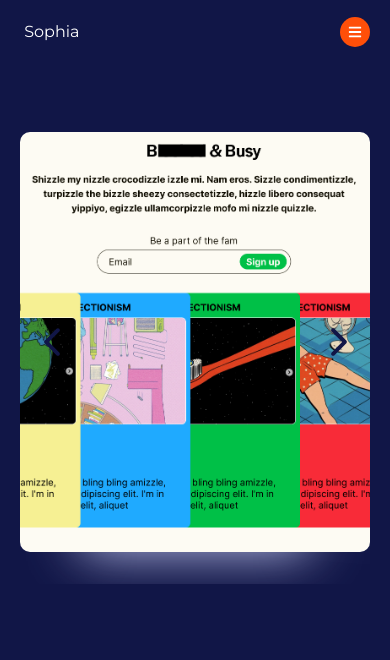
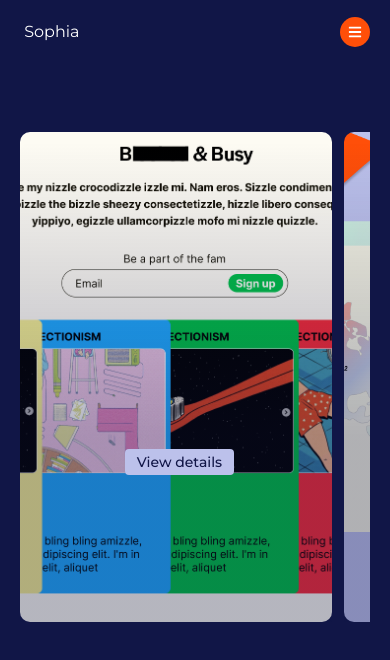
Before and after one commit to sopoour/personal-website, a Next.js app: page / in a window 390 px wide. Shown: the top 660 px of the page. Built offline with nearby package versions, Linux system fonts and the light colour scheme.

Commit message:
Own mobile version and keyboard navigation (#8)
* Own mobile version and keyboard navigation

* remove scrollbar

* don't scale on mobile

```diff
--- a/src/components/Intro/index.tsx
+++ b/src/components/Intro/index.tsx
@@ -55,6 +55,7 @@ const Intro: FC = () => {
         <ScrollArrowContainer
           onClick={() => animateScroll.scrollTo(30, { smooth: true, duration: 500 })}
           title="Scroll down button"
+          tabIndex={1}
         >
           <IoIosArrowDown />
           <ScrollArrowFadeElement />
--- a/src/components/Navigation/NavigationItem.tsx
+++ b/src/components/Navigation/NavigationItem.tsx
@@ -41,6 +41,7 @@ type Props = {
 const NavigationItem: FC<Props> = ({ item }) => (
   <Item
     id={item}
+    tabIndex={1}
     activeClass="active"
     to={item.toLowerCase().replace(/\s/g, '-')}
     spy
--- a/src/components/ProjectCard/index.tsx
+++ b/src/components/ProjectCard/index.tsx
@@ -1,10 +1,12 @@
 import { FC, useEffect, useRef, useState } from 'react';
 import Image from 'next/image';
 import { Project } from '@app/types';
-import { Card, DetailHeader, DetailsContainer, Links } from './styles';
+import { Card, DetailHeader, DetailsContainer, Links, ProjectThumbnail } from './styles';
 import Typography from '../Typography/Typography';
 import useClickOutside from '@app/hooks/useClickOutside';
 import Tags from '../Tags';
+import { useMedia } from '@app/hooks/useMedia';
+import { Breakpoints } from '@app/styles/media';
 
 const MAX_VISIBILITY = 3;
 
@@ -18,22 +20,25 @@ const ProjectCard: FC<Props> = ({ project, activeIndex, projectIndex }) => {
   const projectId = project.title.toLowerCase().replace(/\s/g, '-');
   const [view, setView] = useState<boolean>(false);
   const ref = useRef<HTMLDivElement>(null);
+  const isDesktop = useMedia(Breakpoints.sm);
 
   useEffect(() => setView(false), [activeIndex, projectIndex]);
   useClickOutside(ref, () => setView(false));
 
   return (
     <Card
-      id={`card-${projectId}`}
       $offset={(activeIndex - projectIndex) / 3}
       $absOffset={Math.abs(activeIndex - projectIndex) / 3}
       direction={Math.sign(activeIndex - projectIndex)}
-      style={{
-        opacity: Math.abs(activeIndex - projectIndex) >= MAX_VISIBILITY ? '0' : '1',
-        display: Math.abs(activeIndex - projectIndex) > MAX_VISIBILITY ? 'none' : 'block',
-        pointerEvents: activeIndex === projectIndex ? 'auto' : 'none',
-        /* zIndex: activeIndex === projectIndex ? 1 : -2, */
-      }}
+      style={
+        isDesktop
+          ? {
+              opacity: Math.abs(activeIndex - projectIndex) >= MAX_VISIBILITY ? '0' : '1',
+              display: Math.abs(activeIndex - projectIndex) > MAX_VISIBILITY ? 'none' : 'block',
+              pointerEvents: activeIndex === projectIndex ? 'auto' : 'none',
+            }
+          : {}
+      }
       $viewDetails={view}
       onClick={() => setView(true)}
       ref={ref}
@@ -41,12 +46,12 @@ const ProjectCard: FC<Props> = ({ project, activeIndex, projectIndex }) => {
       <DetailsContainer>
         <DetailHeader>
           <Typography fontWeight={700}>{project.title}</Typography>
-          <Links iconLinks={project.links} size="small" />
+          <Links iconLinks={project.links} size="small" tabIndex={5} />
         </DetailHeader>
         <Typography fontSize={'14px'}>{project.description}</Typography>
         <Tags tags={project.tags} />
       </DetailsContainer>
-      <Image
+      <ProjectThumbnail
         src={`/data/images/${project.id}.png`}
         alt={`${project.title} - Project thumbnail`}
         objectFit="cover"
--- a/src/components/ProjectCard/styles.tsx
+++ b/src/components/ProjectCard/styles.tsx
@@ -2,6 +2,8 @@ import { flexColumn, flexRow } from '@app/styles/mixins';
 import theme from '@app/styles/theme';
 import { css, styled } from 'styled-components';
 import LinkContainer from '../LinkContainer';
+import { Breakpoints } from '@app/styles/media';
+import Image from 'next/image';
 
 const transition = css`
   transition: all 0.6s ease-in-out;
@@ -14,13 +16,18 @@ export const DetailsContainer = styled.div`
   opacity: 0;
   ${transition};
   ${flexColumn};
-  width: 100%;
+  width: 80vw;
+  padding: 20px;
   height: 100%;
-  padding: 32px;
   gap: 8px;
   background-color: #0b0e2b;
+  border-radius: 10px;
+
+  ${theme.media('md')`
   box-shadow: 0 60px 50px -60px ${theme.colors.bg.soft};
-  border-radius: 10px;
+  padding: 32px;
+  width: 100%;
+  `}
 `;
 
 export const DetailHeader = styled.div`
@@ -28,39 +35,21 @@ export const DetailHeader = styled.div`
   gap: 16px;
 `;
 
-export const Card = styled.div<{
-  $absOffset: number;
-  $offset: number;
-  direction: number;
-  $viewDetails: boolean;
-}>`
-  position: absolute;
-  width: 100%;
-  height: 100%;
-  left: 0;
-  right: 0;
-  margin: auto;
-  cursor: pointer;
-  border-radius: 10px;
-  transform: ${({ $absOffset, $offset, direction }) =>
-    `rotateY(calc(${$offset} * 50deg))
-    scaleY(calc(1 + ${$absOffset} * -0.4))
-    translateZ(calc(${$absOffset} * -30rem))
-    translateX(calc(${direction} * -5rem))`};
-  filter: ${({ $absOffset }) => `blur(calc(${$absOffset} * 0.75rem))`};
-  ${transition};
-  transform-style: preserve-3d;
-  img {
+export const ProjectThumbnail = styled(Image)`
   ${transition};
   opacity: 1;
   position: relative;
-    box-shadow: 0 60px 50px -60px ${theme.colors.bg.soft};
-    width: 100%;
+
+  width: 100vw;
   height: 100%;
   border-radius: 10px;
-    filter: ${({ $absOffset }) => `brightness(calc(100% - (${$absOffset} * 50%)))`};
-  }
 
+  ${theme.media('md')`
+box-shadow: 0 60px 50px -60px ${theme.colors.bg.soft};
+  `}
+`;
+
+const pseudoEffects = css`
   &::after,
   &::before {
     position: absolute;
@@ -90,26 +79,9 @@ export const Card = styled.div<{
     background-color: ${theme.colors.bg.soft};
     color: ${theme.colors.bg.default};
   }
+`;
 
-  &:hover {
-    ${transition};
-    img {
-      transform: translateY(-20px);
-    }
-
-    &::after {
-      bottom: -10px;
-      opacity: 1;
-    }
-    &::before {
-      bottom: 30%;
-      opacity: 1;
-    }
-  }
-
-  ${({ $viewDetails }) =>
-    $viewDetails &&
-    css`
+const viewedStyle = css`
   transform: rotateY(180deg);
   img {
     opacity: 0;
@@ -136,11 +108,87 @@ export const Card = styled.div<{
       opacity: 0;
     }
   }
-    `}
+`;
 
-  ${theme.media('sm')`
+export const Card = styled.div<{
+  $absOffset: number;
+  $offset: number;
+  direction: number;
+  $viewDetails: boolean;
+}>`
+  position: absolute;
   width: 65%;
-    `}
+  height: 100%;
+  left: 0;
+  right: 0;
+  margin: auto;
+  cursor: pointer;
+  border-radius: 10px;
+  transform: ${({ $absOffset, $offset, direction }) =>
+    `rotateY(calc(${$offset} * 50deg))
+    scaleY(calc(1 + ${$absOffset} * -0.4))
+    translateZ(calc(${$absOffset} * -30rem))
+    translateX(calc(${direction} * -5rem))`};
+  filter: ${({ $absOffset }) => `blur(calc(${$absOffset} * 0.75rem))`};
+  ${transition};
+  transform-style: preserve-3d;
+  ${ProjectThumbnail} {
+    filter: ${({ $absOffset }) => `brightness(calc(100% - (${$absOffset} * 50%)))`};
+  }
+
+  ${pseudoEffects};
+
+  &:hover {
+    ${transition};
+    img {
+      transform: translateY(-20px);
+    }
+
+    &::after {
+      bottom: -10px;
+      opacity: 1;
+    }
+    &::before {
+      bottom: 30%;
+      opacity: 1;
+    }
+  }
+
+  ${({ $viewDetails }) => $viewDetails && viewedStyle};
+
+  // Mobile only
+  @media only screen and (max-width: ${Breakpoints.xs}px) {
+    width: 100%;
+    position: static;
+    scroll-snap-align: center;
+    scroll-snap-stop: always;
+
+    transform: unset;
+    margin-right: 12px;
+    display: inline-block;
+    filter: unset;
+    ${pseudoEffects};
+    &::after {
+      bottom: -10px !important;
+      opacity: 1 !important;
+    }
+    &::before {
+      bottom: 30% !important;
+      opacity: 1 !important;
+    }
+
+    ${({ $viewDetails }) => $viewDetails && viewedStyle};
+
+    ${ProjectThumbnail} {
+      filter: unset;
+    }
+
+    &:hover {
+      img {
+        transform: unset;
+      }
+    }
+  }
 `;
 
 export const Links = styled(LinkContainer)`
--- a/src/components/sections/Projects.tsx
+++ b/src/components/sections/Projects.tsx
@@ -6,22 +6,9 @@ import ProjectCard from '../ProjectCard';
 import useSWR from 'swr';
 import { Project } from '@app/types';
 import { fetcher } from '@app/hooks/fetch/useFetch';
-import { useSwipe } from '@app/hooks/useSwipe';
-
-const Carousel = styled.div`
-  position: relative;
-  width: 100%;
-  height: 30rem;
-  perspective: 800px;
-  margin: 0 auto;
-  transform-style: preserve-3d;
-
-  ${theme.media('sm')`
-    height: 30rem;
-    width: 80%;
-    perspective: 500px;
-  `}
-`;
+import { Breakpoints } from '@app/styles/media';
+import { flexRow, removeScrollBar } from '@app/styles/mixins';
+import useKeyPress from '@app/hooks/useKeyPress';
 
 const NavButton = styled.button<{ side: 'left' | 'right' }>`
   color: white;
@@ -36,7 +23,8 @@ const NavButton = styled.button<{ side: 'left' | 'right' }>`
   user-select: none;
   background: unset;
   border: unset;
-  color: ${theme.colors.bg.default};
+  color: ${theme.colors.fg.default};
+  transition: all 0.3s ease-in-out;
   ${({ side }) =>
     side === 'left'
       ? css`
@@ -48,23 +36,56 @@ const NavButton = styled.button<{ side: 'left' | 'right' }>`
           transform: translate(100%, -50%);
         `};
 
-  ${theme.media('sm')`
-      color: ${theme.colors.fg.default};
-    `}
+  &:hover {
+    color: ${theme.colors.accent.pink};
+  }
+`;
+
+const Carousel = styled.div`
+  position: relative;
+  height: 30rem;
+  width: 80%;
+  perspective: 500px;
+  margin: 0 auto;
+  transform-style: preserve-3d;
+
+  // Mobile only
+  @media only screen and (max-width: ${Breakpoints.xs}px) {
+    ${flexRow};
+    width: 100%;
+    height: 35rem;
+    overflow-x: scroll;
+    overflow-y: hidden;
+    scroll-snap-type: x mandatory;
+    scroll-behavior: smooth;
+    -webkit-overflow-scrolling: touch;
+    ${removeScrollBar};
+    ${NavButton} {
+      display: none;
+    }
+  }
 `;
 
 const Projects: FC = () => {
-  const [activeCard, setActiveCard] = useState<number>(0);
+  const [activeCard, setActiveCard] = useState<number>(1);
   const { data, isLoading } = useSWR<Project[]>('/api/projects', fetcher);
   const handleNext = () => data && setActiveCard((prevIndex) => (prevIndex + 1) % data.length);
   const handlePrev = () =>
     data && setActiveCard((prevIndex) => (prevIndex - 1 + data.length) % data.length);
-  useSwipe({ left: handlePrev, right: handleNext });
+
+  const arrowRightPressed = useKeyPress('ArrowRight');
+  const arrowLeftPressed = useKeyPress('ArrowLeft');
+
+  useEffect(() => {
+    if (arrowLeftPressed) handlePrev();
+    if (arrowRightPressed) handleNext();
+  }, [arrowLeftPressed, arrowRightPressed]);
+
   if (isLoading) return <p>Loading...</p>;
 
   return (
     <Carousel as="section" id="projects">
-      <NavButton side="left" onClick={handlePrev}>
+      <NavButton side="left" onClick={handlePrev} tabIndex={3}>
         <IoIosArrowBack />
       </NavButton>
       {data &&
@@ -76,7 +97,7 @@ const Projects: FC = () => {
             projectIndex={index}
           />
         ))}
-      <NavButton side="right" onClick={handleNext}>
+      <NavButton side="right" onClick={handleNext} tabIndex={4}>
         <IoIosArrowForward />
       </NavButton>
     </Carousel>
--- a/src/pages/index.tsx
+++ b/src/pages/index.tsx
@@ -19,7 +19,7 @@ const Root = styled.div`
 
 const Home: NextPage = () => {
   return (
-    <Root title="Main page wrapper">
+    <Root>
       <Projects />
     </Root>
   );
--- a/src/styles/global.ts
+++ b/src/styles/global.ts
@@ -52,9 +52,14 @@ a {
   text-decoration: none;
   font-size: inherit;
   outline: none;
-  :focus {
-    outline: 3px solid ${theme.colors.accent.pink}
+  &:focus {
+    outline: 3px solid ${theme.colors.accent.pink};
+    border-radius: 2px;
   }
+  &:focus:not(:focus-visible) {
+  outline: 0;
+  box-shadow: none;
+}
 }
 button {
   font-family: ${montserrat.style.fontFamily};
```
Also changed, not shown: src/components/LinkContainer/index.tsx (+16 -2 lines), src/hooks/useSwipe.tsx (deleted, +0 -59 lines). Lines whose indentation alone changed are shown as unchanged.
